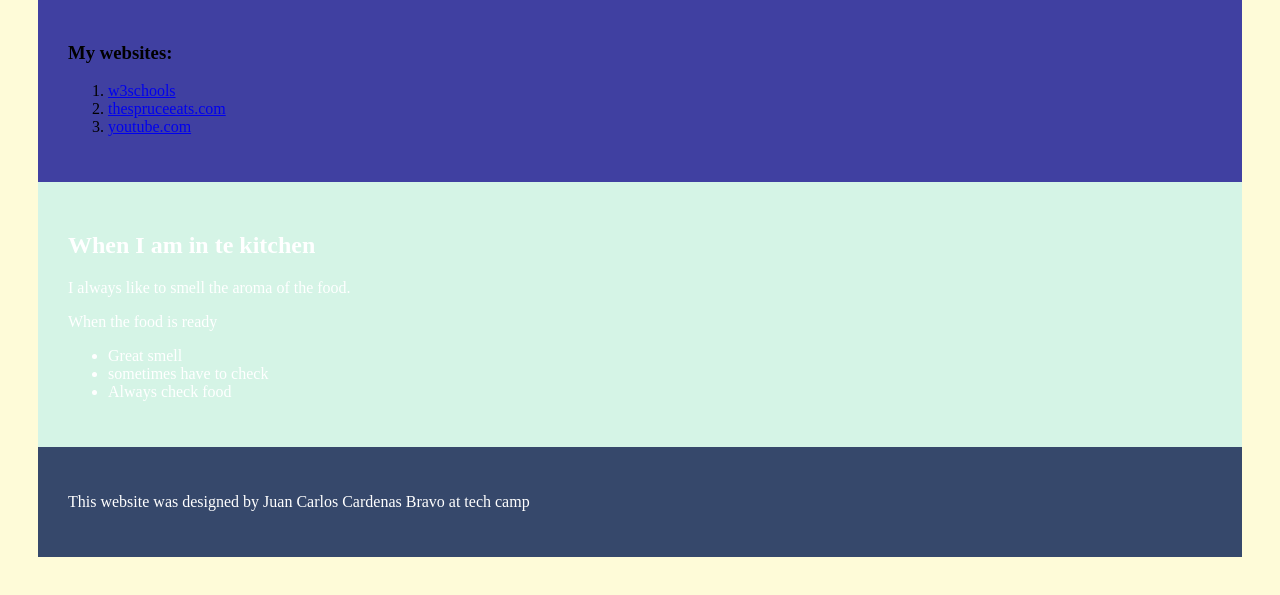
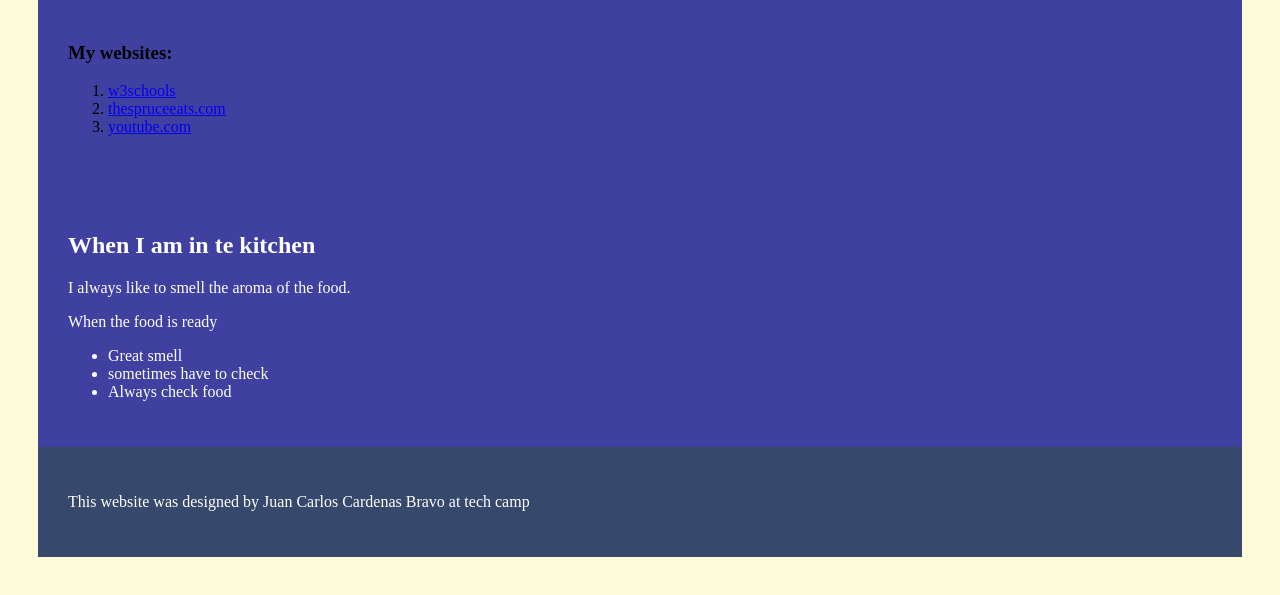
Before and after one commit to JuanCarlosCardenas/casabravo, a plain HTML site: page index.html in a window 1280 px wide. Shown: the part 705-1300 px from the top of the page. Drawn offline with Linux system fonts and the light colour scheme.

Commit message:
Update styles.css

```diff
--- a/styles.css
+++ b/styles.css
@@ -32,7 +32,7 @@ aside {
 }
 article {
   padding: 30px;
-  background-color: #d5f4e6;
+  background-color: #4040a1;
   color: white;
 }
 footer {
```
